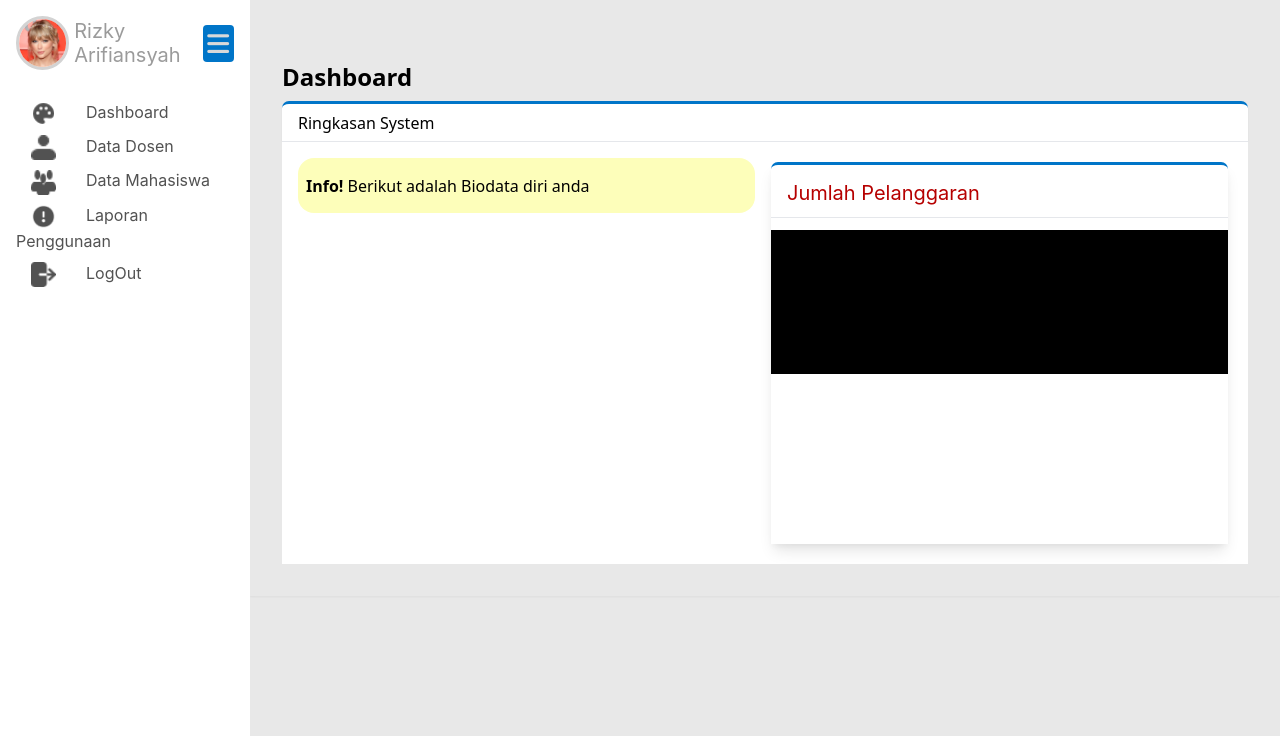
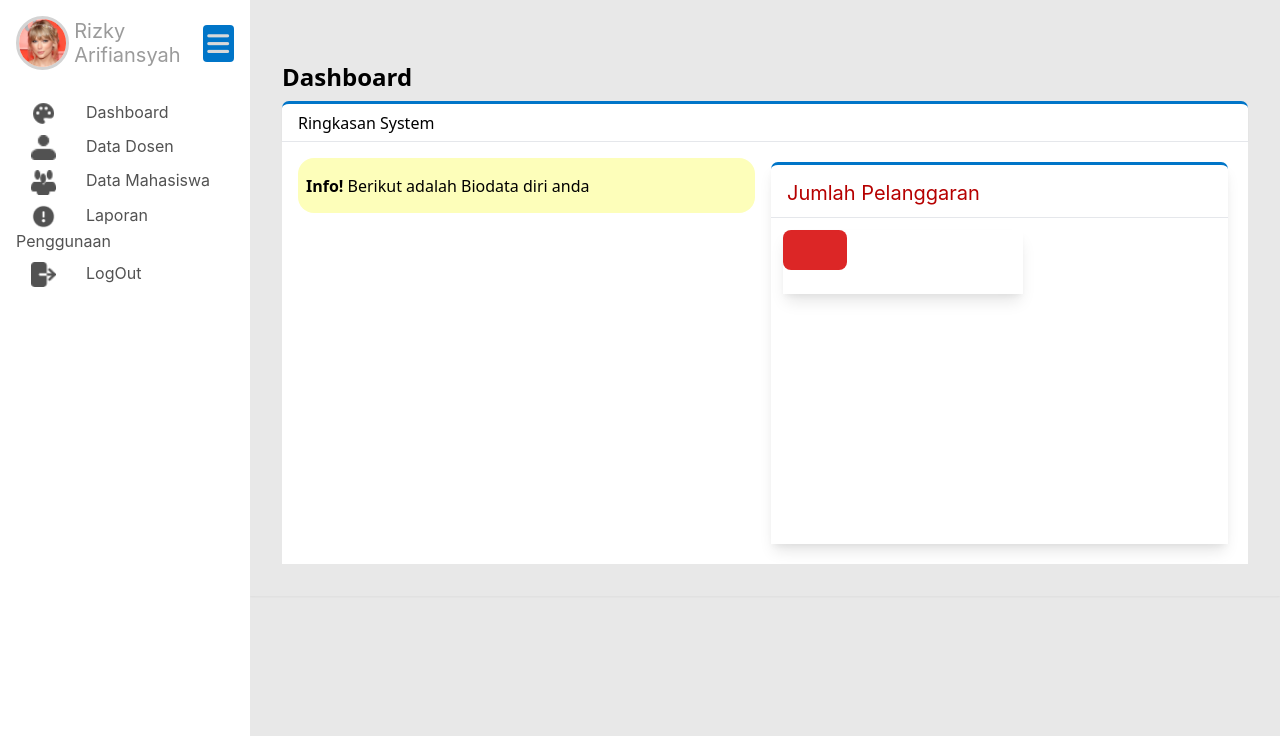
Before and after one commit to rafsanalhad/tatib_2g_final, a PHP site: page /mahasiswa.php in a window 1280 px wide. Shown: the part 64-800 px from the top of the page. Run offline with PHP 8.4, Linux system fonts and the light colour scheme; a user stored in the database is signed in; data comes from the database, SQL or seed files in the repository.

Commit message:
update mahasiswa

```diff
--- a/mahasiswa.php
+++ b/mahasiswa.php
@@ -120,11 +120,11 @@ if(session_status() === PHP_SESSION_NONE){
           </table>
         </div>
         <div class="flex-1 bg-white jumlah_pelanggaran shadow-lg">
-          <h3 class="pelanggaran_tbr_title mb-3">Jumlah Pelanggaran</h3>
-          <hr class="hr_db mb-3">
-          <div class="h-36 w-34 bg-black">
-
-          </div>
+          <h3 class="pelanggaran_tbr_title">Jumlah Pelanggaran</h3>
+          <hr class="hr_db mt-3">
+            <div class="mt-3 h-16 w-60 bg-white shadow-lg ml-3">
+              <div class="w-16 h-10 bg-red-600 rounded-lg"></div>
+            </div>
         </div>
     </div>
 
```
